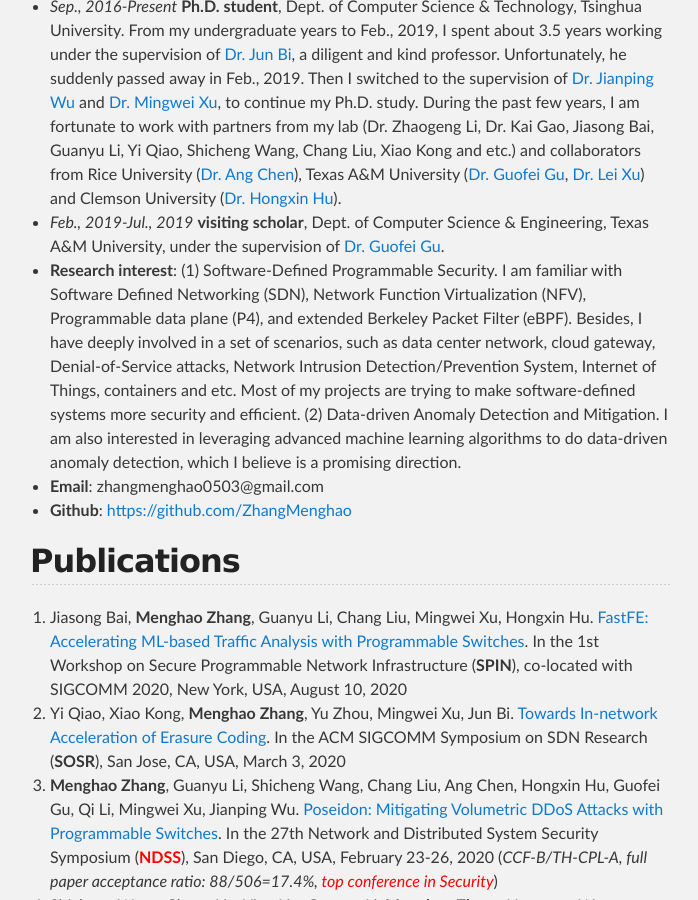
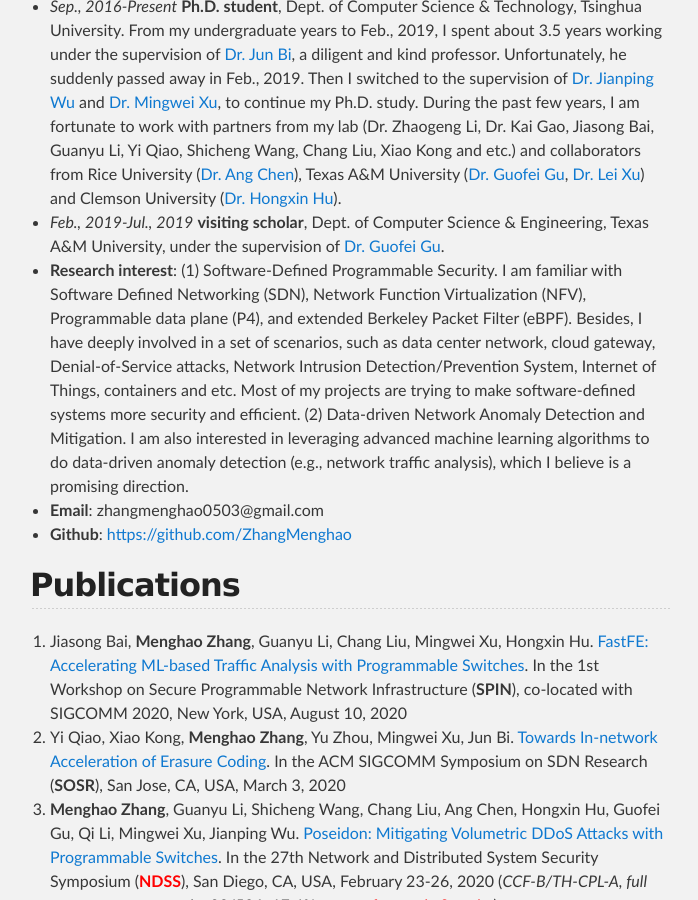
Before and after one commit to zhangmenghao/zhangmenghao.github.io, a Jekyll site: the page built from index.md, in a window 1280 px wide and 900 px high, scrolled down 418 px. Shown: the whole window, without its empty margins (290-988 px from the left). Built offline with Jekyll 4.4.1, drawn with Linux system fonts in a browser that asks for light colours.

Commit message:
Update research interest

```diff
--- a/index.md
+++ b/index.md
@@ -11,7 +11,7 @@
 * *Aug., 2012-Jul., 2016*  **B.S. Degree**, Dept. of Computer Science & Technology, Tsinghua University
 * *Sep., 2016-Present*  **Ph.D. student**, Dept. of Computer Science & Technology, Tsinghua University. From my undergraduate years to Feb., 2019, I spent about 3.5 years working under the supervision of [Dr. Jun Bi](http://netarchlab.tsinghua.edu.cn/~junbi/), a diligent and kind professor. Unfortunately, he suddenly passed away in Feb., 2019. Then I switched to the supervision of [Dr. Jianping Wu](http://www.cs.tsinghua.edu.cn/publish/csen/4623/2010/20101224194435414856631/20101224194435414856631_.html) and [Dr. Mingwei Xu](http://routing.netlab.edu.cn/tiki-index.php?page=Mingwei+Xu), to continue my Ph.D. study. During the past few years, I am fortunate to work with partners from my lab (Dr. Zhaogeng Li, Dr. Kai Gao, Jiasong Bai, Guanyu Li, Yi Qiao, Shicheng Wang, Chang Liu, Xiao Kong and etc.) and collaborators from Rice University ([Dr. Ang Chen](https://www.cs.rice.edu/~angchen/)), Texas A&M University ([Dr. Guofei Gu](http://faculty.cs.tamu.edu/guofei/), [Dr. Lei Xu](http://students.cse.tamu.edu/xray2012/)) and Clemson University ([Dr. Hongxin Hu](https://people.cs.clemson.edu/~hongxih/)).
 * *Feb., 2019-Jul., 2019*  **visiting scholar**, Dept. of Computer Science & Engineering, Texas A&M University, under the supervision of [Dr. Guofei Gu](http://faculty.cs.tamu.edu/guofei/).
-* **Research interest**: (1) Software-Defined Programmable Security. I am familiar with Software Defined Networking (SDN), Network Function Virtualization (NFV), Programmable data plane (P4), and extended Berkeley Packet Filter (eBPF). Besides, I have deeply involved in a set of scenarios, such as data center network, cloud gateway, Denial-of-Service attacks, Network Intrusion Detection/Prevention System, Internet of Things, containers and etc. Most of my projects are trying to make software-defined systems more security and efficient. (2) Data-driven Anomaly Detection and Mitigation. I am also interested in leveraging advanced machine learning algorithms to do data-driven anomaly detection, which I believe is a promising direction.
+* **Research interest**: (1) Software-Defined Programmable Security. I am familiar with Software Defined Networking (SDN), Network Function Virtualization (NFV), Programmable data plane (P4), and extended Berkeley Packet Filter (eBPF). Besides, I have deeply involved in a set of scenarios, such as data center network, cloud gateway, Denial-of-Service attacks, Network Intrusion Detection/Prevention System, Internet of Things, containers and etc. Most of my projects are trying to make software-defined systems more security and efficient. (2) Data-driven Network Anomaly Detection and Mitigation. I am also interested in leveraging advanced machine learning algorithms to do data-driven anomaly detection (e.g., network traffic analysis), which I believe is a promising direction.
 * **Email**: zhangmenghao0503@gmail.com
 * **Github**: [https://github.com/ZhangMenghao](https://github.com/ZhangMenghao)
 
```
